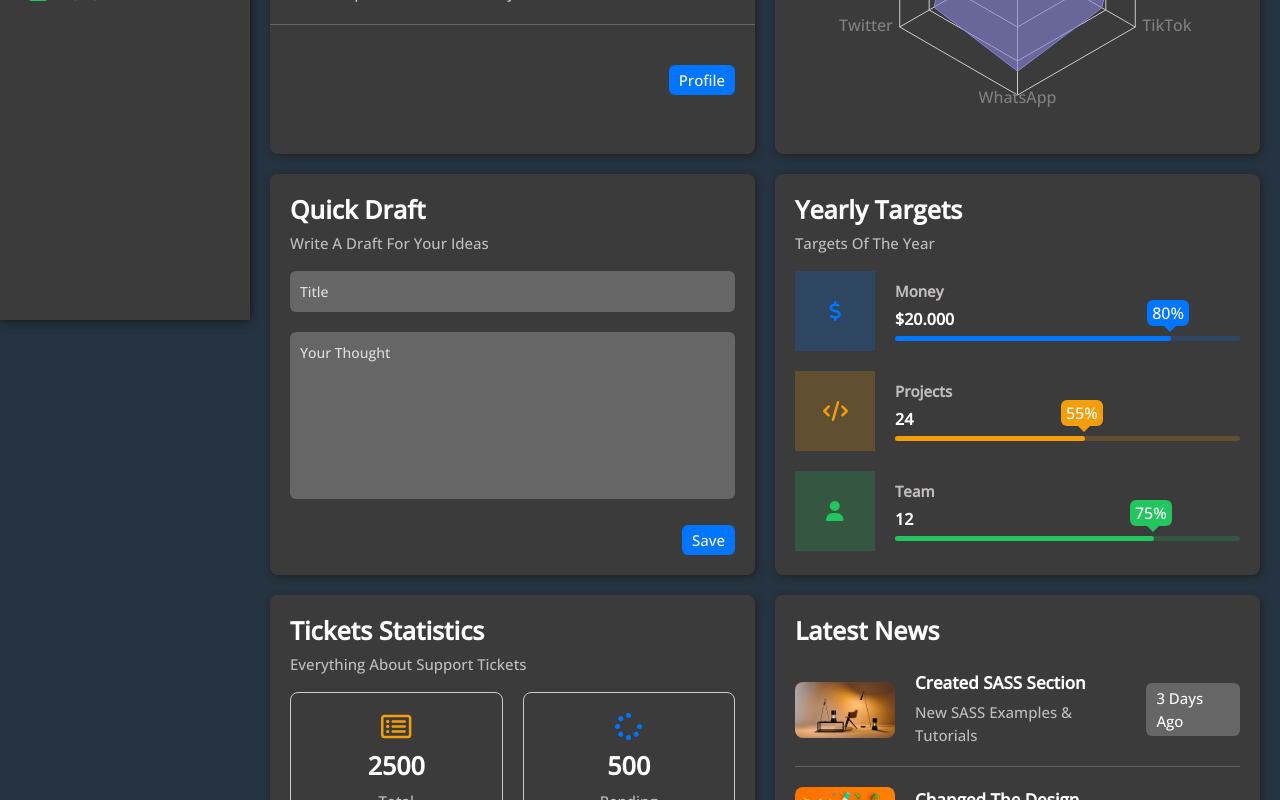
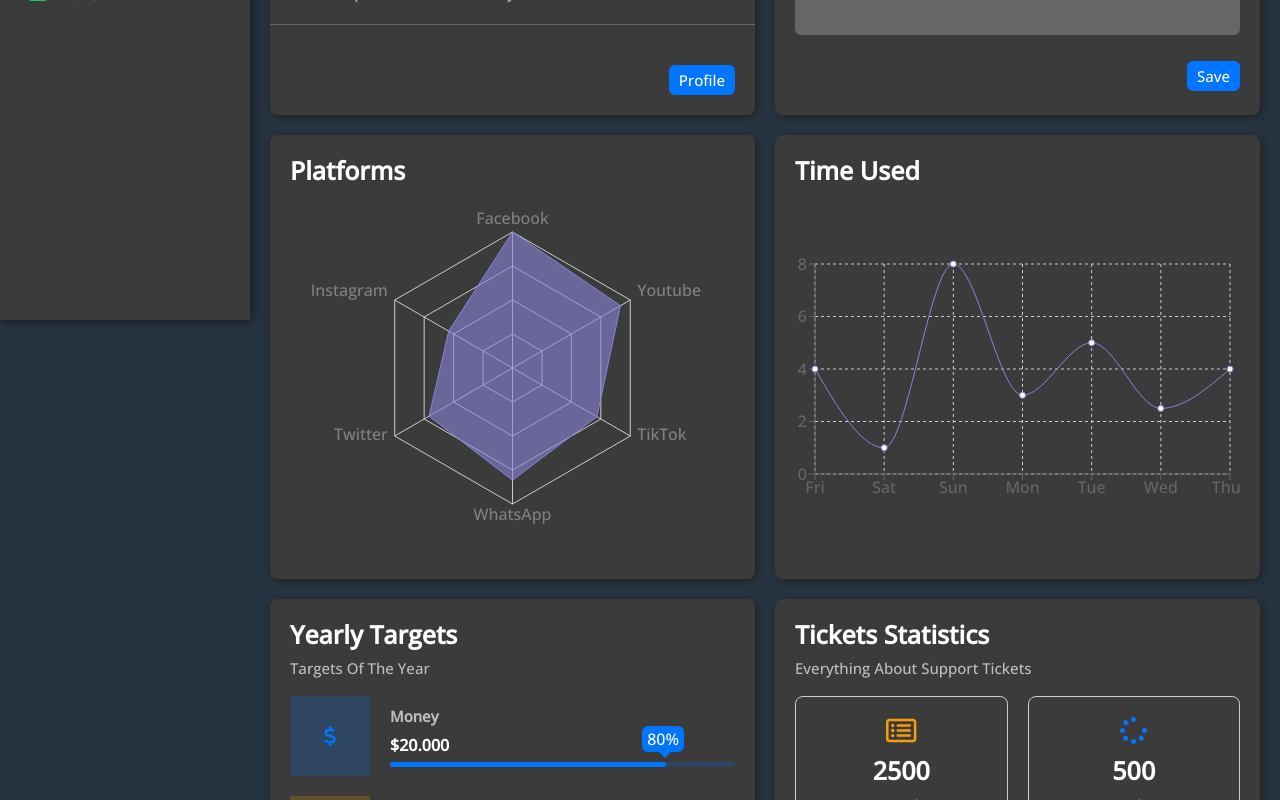
Before and after one commit to zaki164/Atsky, a React (Create React App) app: page / in a window 1280 px wide. Shown: the part 480-1280 px from the top of the page. Built offline with nearby package versions, Linux system fonts and the light colour scheme.

Commit message:
Platforms chart

```diff
--- a/src/components/Platforms/Platforms.jsx
+++ b/src/components/Platforms/Platforms.jsx
@@ -1,63 +1,25 @@
 import { data } from '../../constants'
 import { Radar, RadarChart, PolarGrid, PolarAngleAxis, ResponsiveContainer } from 'recharts';
 import './Platforms.scss'
-// import { LineChart, Line, XAxis, YAxis, CartesianGrid, Tooltip, ResponsiveContainer } from 'recharts';
-
-// const data = [
-//   {
-//     Day: 'Fri',
-//     Hours: 4,
-//   },
-//   {
-//     Day: 'Sat',
-//     Hours: 1,
-//   },
-//   {
-//     Day: 'Sun',
-//     Hours: 8,
-//   },
-//   {
-//     Day: 'Mon',
-//     Hours: 3,
-//   },
-//   {
-//     Day: 'Tue',
-//     Hours: 5,
-//   },
-//   {
-//     Day: 'Wed',
-//     Hours: 2.5,
-//   },
-//   {
-//     Day: 'Thu',
-//     Hours: 4,
-//   },
-// ];
+import { useEffect } from 'react';
 
 const Platforms = () => {
+  const handlerad = () => {
+    if (window.innerWidth < 768) {
+      [...document.getElementsByTagName("tspan")][5].setAttribute('dy', '-.5em');
+      [...document.getElementsByTagName("tspan")][5].setAttribute('x', '45');
+    }
+  }
+  useEffect(() => {
+    setTimeout(() => {
+      [...document.getElementsByTagName("tspan")][3].setAttribute('dy', '.5em');
+      handlerad();
+    }, 10)
+  }, [])
   return (
     <section className='Platforms'>
       <h2>Platforms</h2>
-      <div className='chartCont mt-4'>
-        {/* <ResponsiveContainer width="100%" height="100%">
-          <LineChart
-            width={300}
-            height={100}
-            data={data}
-            margin={{
-              top: 5,
-              right: 10,
-              left: -40,
-              bottom: 5,
-            }}
-          >
-            <CartesianGrid strokeDasharray="3 3"/>
-            <XAxis dataKey="Day" />
-            <YAxis />
-            <Tooltip />
-            <Line type="monotone" dataKey="Hours" stroke="#8884d8" activeDot={{ r: 8 }} />
-          </LineChart>
-        </ResponsiveContainer> */}
+      <div className='chartCont mt-2'>
         <ResponsiveContainer width="100%" height="100%">
           <RadarChart cx="50%" cy="50%" outerRadius="80%" data={data.PlatformsData}>
             <PolarGrid />
--- a/src/components/Platforms/Platforms.scss
+++ b/src/components/Platforms/Platforms.scss
@@ -1,16 +1,9 @@
 @import '../../sass/helpers';
 
 .Platforms {
-  // width: 500px;
-  // max-height: 500px;
   .chartCont {
-    width: 100%;
-    height: 350px;
     @include media(sm) {
-      font-size: 13px;
+      font-size: 9px;
     }
-    // height: 300px;
-    // height: calc(100% - 60px);
-    // // overflow: hidden;
   }
 }
--- /dev/null
+++ b/src/components/TimeUsed/TimeUsed.jsx
@@ -0,0 +1,65 @@
+// import { data } from '../../constants'
+import { ResponsiveContainer, LineChart, CartesianGrid, XAxis, YAxis, Tooltip, Line } from 'recharts';
+import './TimeUsed.scss';
+
+const TimeUseddata = [
+  {
+    Day: 'Fri',
+    Hours: 4,
+  },
+  {
+    Day: 'Sat',
+    Hours: 1,
+  },
+  {
+    Day: 'Sun',
+    Hours: 8,
+  },
+  {
+    Day: 'Mon',
+    Hours: 3,
+  },
+  {
+    Day: 'Tue',
+    Hours: 5,
+  },
+  {
+    Day: 'Wed',
+    Hours: 2.5,
+  },
+  {
+    Day: 'Thu',
+    Hours: 4,
+  },
+];
+
+const TimeUsed = () => {
+  return (
+    <section className='TimeUsed'>
+      <h2>Time Used</h2>
+      <div className='chartCont mt-4'>
+        <ResponsiveContainer width="100%" height="100%">
+          <LineChart
+            width={300}
+            height={100}
+            data={TimeUseddata}
+            margin={{
+              top: 55,
+              right: 10,
+              left: -40,
+              bottom: 55,
+            }}
+          >
+            <CartesianGrid strokeDasharray="3 3"/>
+            <XAxis dataKey="Day" />
+            <YAxis />
+            <Tooltip />
+            <Line type="monotone" dataKey="Hours" stroke="#8884d8" activeDot={{ r: 8 }} />
+          </LineChart>
+        </ResponsiveContainer>
+      </div>
+    </section>
+  )
+}
+
+export default TimeUsed
--- a/src/components/index.js
+++ b/src/components/index.js
@@ -28,6 +28,7 @@ import CustomRadio from './custom/CustomRadio/CustomRadio';
 import BackupManager from './BackupManager/BackupManager';
 import CompLoader from './CompLoader/CompLoader';
 import Platforms from './Platforms/Platforms';
+import TimeUsed from './TimeUsed/TimeUsed';
 
 
 export {
@@ -61,4 +62,5 @@ export {
   BackupManager,
   CompLoader,
   Platforms,
+  TimeUsed,
 };
--- a/src/pages/Dashboard/Dashboard.jsx
+++ b/src/pages/Dashboard/Dashboard.jsx
@@ -1,7 +1,7 @@
 import { useLayoutEffect } from "react";
 import { useRef } from "react";
 import { useSelector } from "react-redux";
-import { Platforms, LastProjectProgress, LatestNews, LatestPost, LatestUploads, Projects, QuickDraft, Reminders, SearchItems, SocialMedia, Tasks, Tickets, Welcome, YearlyTargets } from "../../components";
+import { Platforms, LastProjectProgress, LatestNews, LatestPost, LatestUploads, Projects, QuickDraft, Reminders, SearchItems, SocialMedia, Tasks, Tickets, Welcome, YearlyTargets, TimeUsed } from "../../components";
 import "./Dashboard.scss";
 
 const Dashboard = () => {
@@ -17,8 +17,9 @@ const Dashboard = () => {
       <h1>Dashboard</h1>
       <div className="wrapper" ref={wrapperRef}>
         <Welcome />
+        {widgetsDataReducer["Quick Draft"] && <QuickDraft />}
         <Platforms />
-        {widgetsDataReducer["Quick Draft"] && <QuickDraft />}
+        <TimeUsed />
         {widgetsDataReducer["Yearly Targets"] && <YearlyTargets />}
         {widgetsDataReducer["Tickets Statistics"] && <Tickets />}
         {widgetsDataReducer["Latest News"] && <LatestNews />}
--- a/src/sass/_localFramework.scss
+++ b/src/sass/_localFramework.scss
@@ -53,3 +53,10 @@
     color: #fff;
   }
 }
+.chartCont {
+  width: 100%;
+  height: 350px;
+  @include media(sm) {
+    font-size: 13px;
+  }
+}
```
Also changed, not shown: src/components/TimeUsed/TimeUsed.scss (added). Lines whose indentation alone changed are shown as unchanged.
